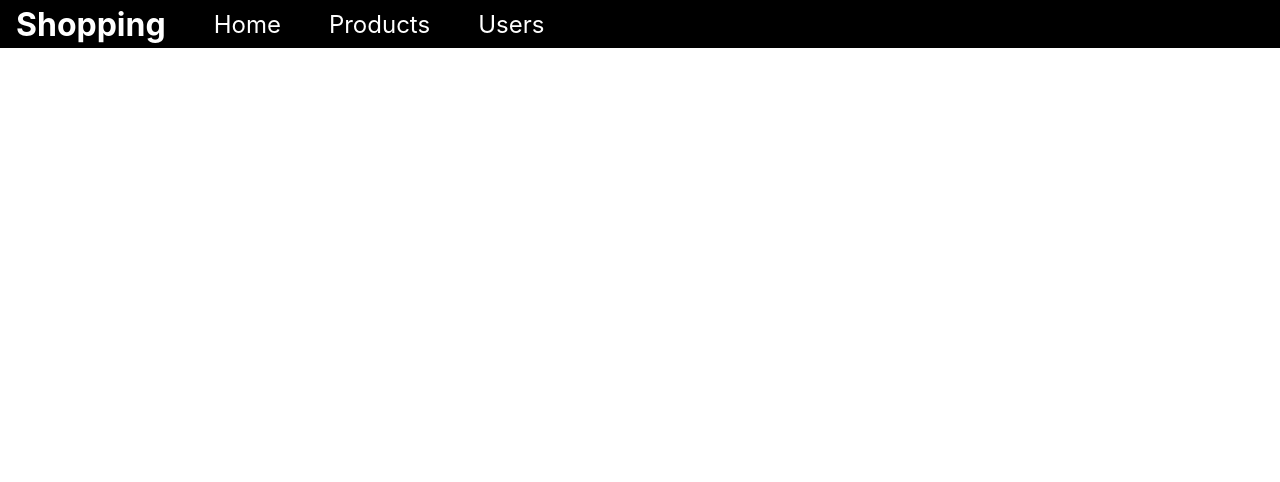
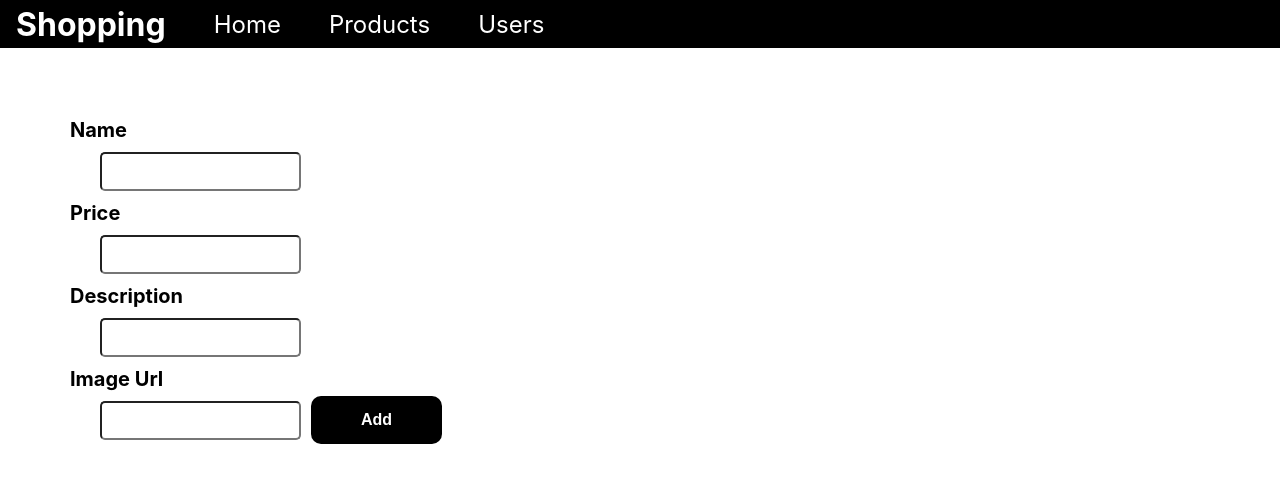
Before and after one commit to ugmw96/Show-Room, a React (Create React App) app in the folder frontend/: page /newProduct in a window 1280 px wide. Shown: the top 482 px of the page. Built offline with nearby package versions, Linux system fonts and the light colour scheme.

Commit message:
add product and ui updates

```diff
--- a/frontend/package.json
+++ b/frontend/package.json
@@ -9,8 +9,10 @@
     "axios": "^1.1.3",
     "react": "^18.2.0",
     "react-dom": "^18.2.0",
+    "react-hook-form": "^7.39.1",
     "react-router-dom": "^6.4.2",
     "react-scripts": "5.0.1",
+    "styled-components": "^5.3.6",
     "web-vitals": "^2.1.4"
   },
   "scripts": {
--- a/frontend/src/App.js
+++ b/frontend/src/App.js
@@ -2,6 +2,7 @@ import { Route, Routes } from 'react-router-dom';
 import './App.css';
 import Layout from './components/layout/Layout';
 import Home from './pages/home/Home';
+import NewProductForm from './pages/products/NewProductForm';
 import Product from './pages/products/Product';
 import Users from './pages/users/Users';
 
@@ -17,6 +18,9 @@ function App() {
       <Routes>
         <Route path='/users' element={<Users/>}/>
       </Routes>
+      <Routes>
+        <Route path='/newProduct' element={<NewProductForm/>}/>
+      </Routes>
     </Layout>
   );
 }
--- a/frontend/src/components/navigation/Navigation.js
+++ b/frontend/src/components/navigation/Navigation.js
@@ -16,7 +16,7 @@ const Navigation = () => {
             <Link to='/products'>Products</Link>
           </li>
           <li>
-            <Link to='users'>Users</Link>
+            <Link to='/users'>Users</Link>
           </li>
         </ul>
       </nav>
--- /dev/null
+++ b/frontend/src/pages/products/NewProductForm.js
@@ -0,0 +1,23 @@
+import React from 'react'
+import { AppButtonWrapper, InputField, Lable } from '../../shared/styles/Elements';
+import { useForm } from "react-hook-form";
+
+
+
+function NewProductForm() {
+  const { register, handleSubmit } = useForm();
+  const onSubmit = data => console.log(data);
+  return (
+    <div>
+      <form onSubmit={handleSubmit(onSubmit)}>
+        <Lable>Name</Lable> <InputField {...register("name")}/>
+        <Lable>Price</Lable> <InputField type='number' min='0' {...register("price")}/>
+        <Lable>Description</Lable> <InputField {...register("description")}/>
+        <Lable>Image Url</Lable> <InputField {...register("imageUrl")}/>
+        <AppButtonWrapper type='submit'>Add</AppButtonWrapper>
+      </form>
+    </div>
+  )
+}
+
+export default NewProductForm
--- a/frontend/src/pages/products/Product.js
+++ b/frontend/src/pages/products/Product.js
@@ -1,7 +1,10 @@
 import React, { useEffect, useState } from 'react'
+import { Link } from 'react-router-dom';
 import Card from '../../shared/Card';
 import Loading from '../../shared/loading/Loading';
+import { AppButtonWrapper } from '../../shared/styles/Elements';
 import classes from './Product.module.css';
+import { RigthButtonWrapper } from './styles/productStyles';
 
 const Product = () => {
   const [data, setData] = useState();
@@ -18,7 +21,10 @@ const Product = () => {
     products();
   },[])
 
-  return (
+  return (<div>
+    <RigthButtonWrapper>
+      <Link to='/newProduct'><AppButtonWrapper>Add New</AppButtonWrapper></Link>
+    </RigthButtonWrapper>
     <div className={classes.cardSet}>
       {loading && <Loading/>}
       {!loading &&
@@ -27,10 +33,10 @@ const Product = () => {
           <div className={classes.container} key={products._id}>
             <Card id={products._id} description={products.description} imageUrl={products.image} price={products.price} title={products.name}/>
           </div>
-
         )
       })
       }
+    </div>
     </div>
   )
 }
--- /dev/null
+++ b/frontend/src/pages/products/styles/productStyles.js
@@ -0,0 +1,6 @@
+const { default: styled } = require("styled-components")
+
+export const RigthButtonWrapper = styled.div`
+  position: relative;
+  left: 80%;
+`;
--- /dev/null
+++ b/frontend/src/shared/styles/Elements.js
@@ -0,0 +1,30 @@
+import styled from "styled-components";
+
+export const AppButtonWrapper = styled.button`
+  background-color: black;
+  padding: 15px 50px;
+  border-radius: 10px;
+  color: white;
+  font-weight: bold;
+  font-size: medium;
+  border: 0px;
+  text-decoration: none;
+
+  &:hover {
+    background: gray;
+    color: black;
+  }
+
+`;
+
+export const Lable = styled.div`
+  font-weight: bold;
+  font-size: 20px;
+`;
+
+export const InputField = styled.input`
+  border-radius: 5px;
+  padding: 10px 10px;
+  margin: 10px 10px;
+  margin-left: 30px;
+`;
```
Also changed, not shown: 1 other file (tests, documents, lock files or other folders).
